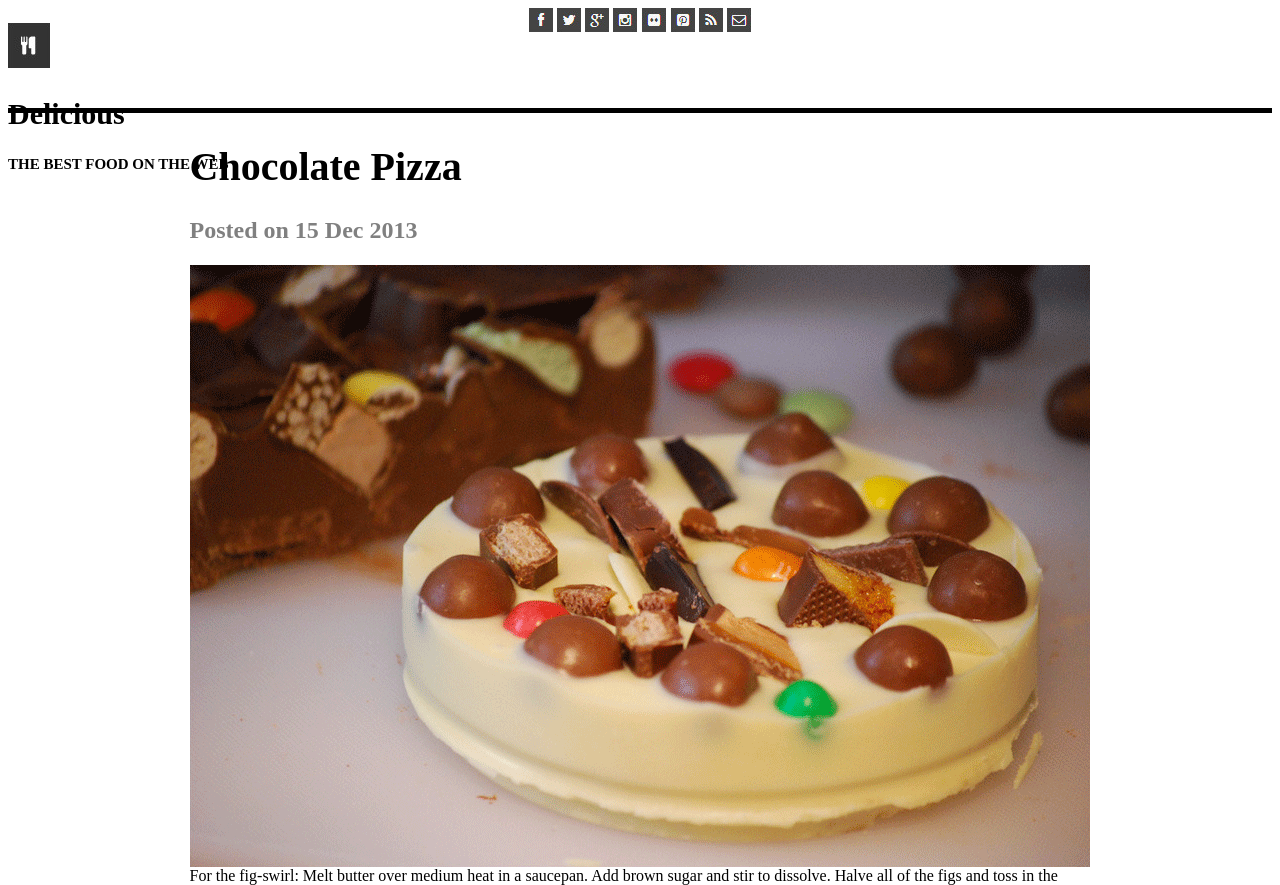
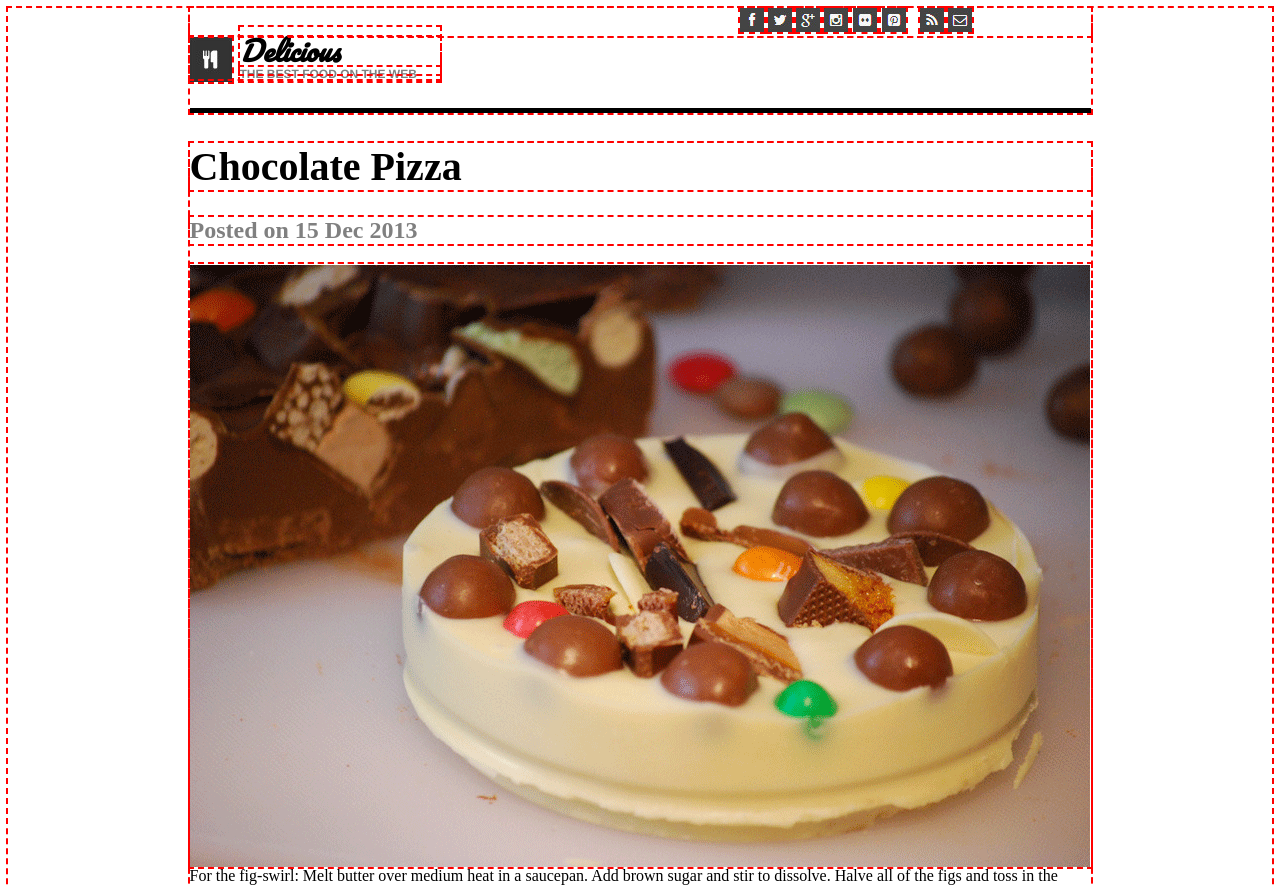
Before and after one commit to jaatay/chocolate-pizza, a plain HTML site: page index.html in a window 1280 px wide. Shown: the top 885 px of the page. Drawn offline with Linux system fonts and the light colour scheme; files that its build step writes are made by us from their sources.

Commit message:
Still working on Header, HTML needs reformatted

```diff
--- a/css/style.css
+++ b/css/style.css
@@ -1,31 +1,64 @@
+* {
+    outline: 2px dashed red;
+}
+
 header {
     height: 100px;
     border-bottom: solid 5px;
+    width: 901px;
+    margin: 0px auto;
 }
 
 #logo {
     float: left;
-    margin-top: 15px;
+    margin-top: 29px;
+    margin-bottom: 29px;
     margin-right: 300px;
     height: 42px;
+    width: 250px;
+}
+
+#logo img {
+    float: left;
 }
 
 #delicious {
-    font-family: ;
-    font-size: 30px;
+    font-family: 'Pacifico', cursive;
+    font-style: italic;
+    font-size: 27px;
+    margin-top: -10px;
+    margin-bottom: 0px;
+    margin-left: 50px;
 }
 
 #delSub {
-    font-size: 15px;
+    font-family: 'Franklin Gothic Medium', 'Arial Narrow', Arial, sans-serif;
+    font-size: 12px;
+    margin-top: -7px;
+    margin-left: 50px;
+    color: gray;
 }
 
 nav {
     width: 901px;
     margin: 0px auto;
+    margin-right: 0%;
 }
 
-#rss {
-    margin-left: 13px;
+nav ul {
+    display: inline-block;
+    margin-top: 38px;
+    margin-bottom: 38px;
+}
+
+nav li {
+    list-style: none;
+    margin-right: 2px;
+    padding: 38px;
+}
+
+#rssIcon {
+    margin-left: 10px;
 }
 
 main {
--- a/index.html
+++ b/index.html
@@ -6,7 +6,8 @@
         <meta http-equiv="X-UA-Compatible" content="IE=edge">
         <title>Chocolate Pizza</title>
         <meta name="viewport" content="width=device-width, initial-scale=1">
-        <link rel="stylesheet" type="text/css" media="screen" href="style.css" />
+        <link rel="stylesheet" type="text/css" media="screen" href="css/style.css" />
+        <link href="https://fonts.googleapis.com/css?family=Lobster|Pacifico" rel="stylesheet">
     </head>
 
     <body>
```
